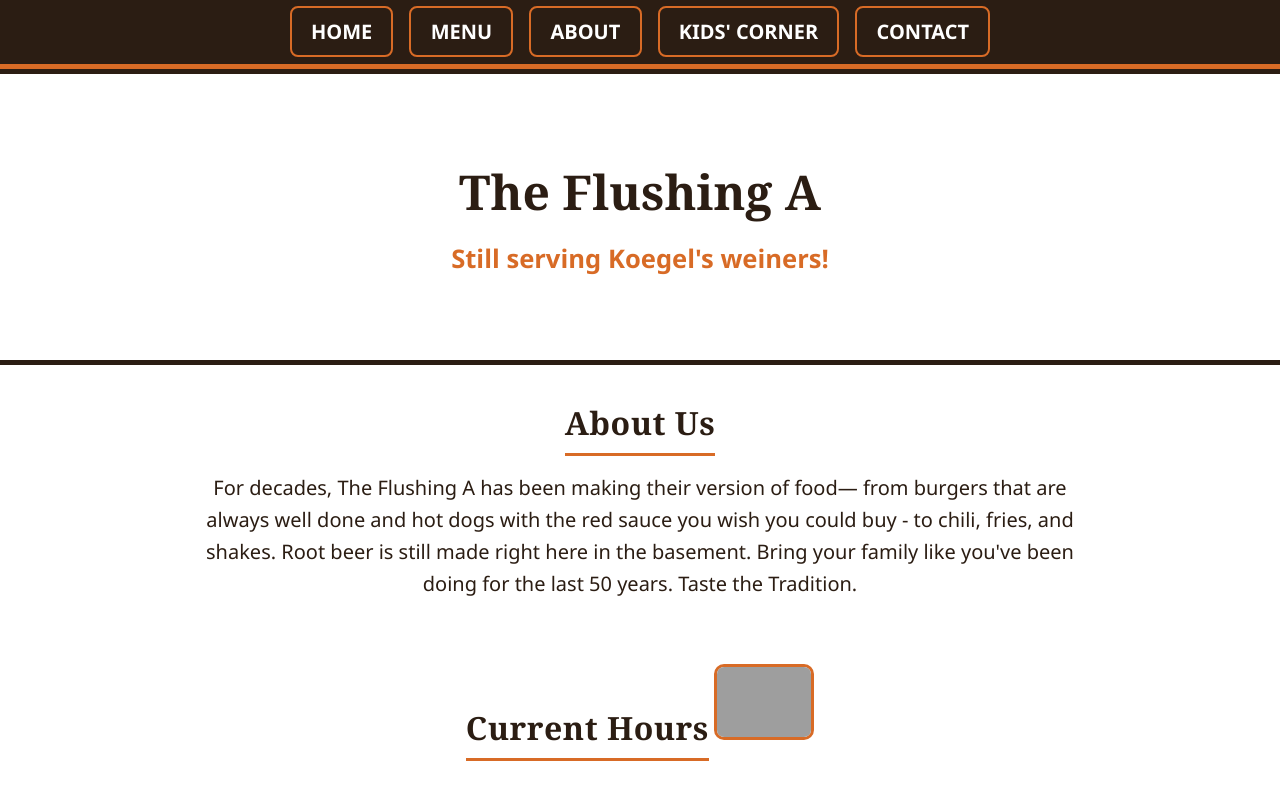
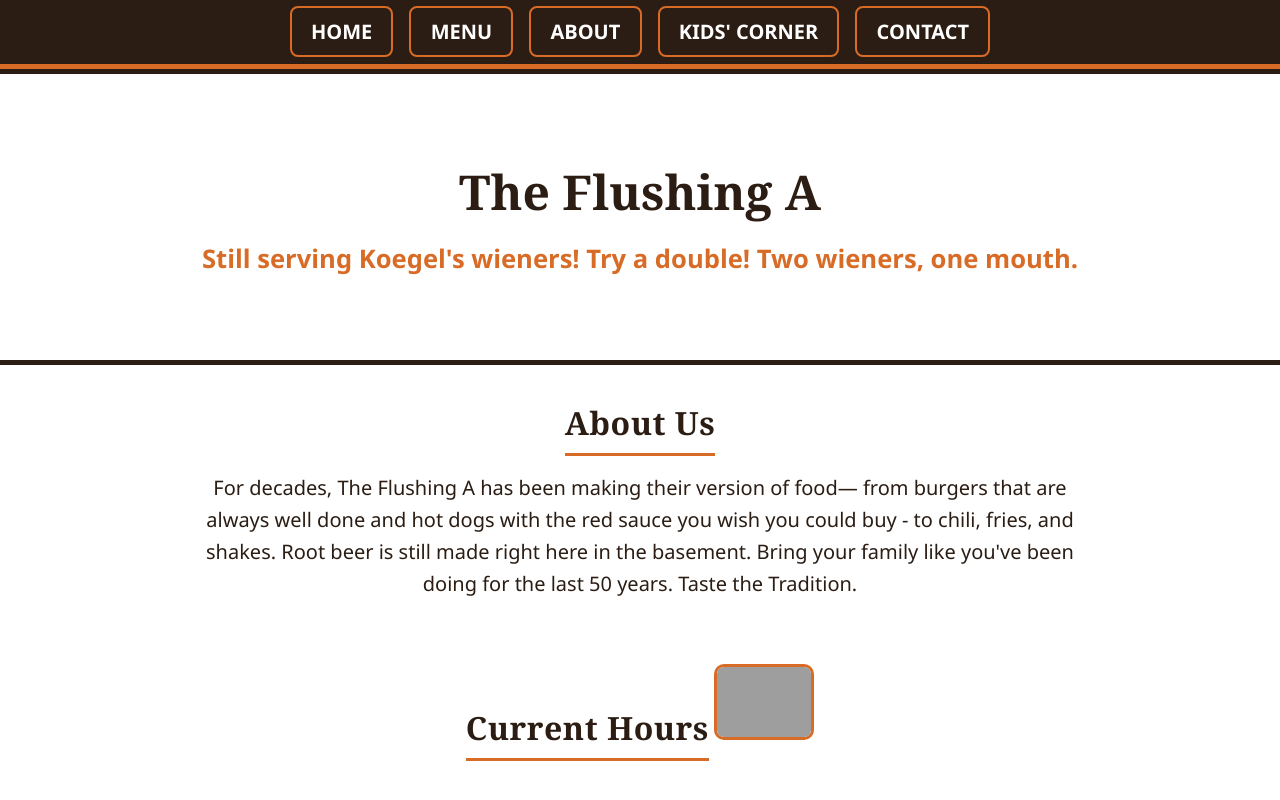
Before and after one commit to bearicide/theflushinga-dotcom, a plain HTML site: page index.html in a window 1280 px wide. Shown: the top 800 px of the page. Drawn offline with Linux system fonts and the light colour scheme; grey boxes are pictures that could not be loaded.

Commit message:
Modify hero section text for promotional content
Updated the hero section text to include a promotional message about double wieners.

```diff
--- a/index.html
+++ b/index.html
@@ -124,7 +124,7 @@
 
   <div class="hero">
     <h1>The Flushing A</h1>
-    <p>Still serving Koegel's weiners!</p>
+    <p>Still serving Koegel's wieners! Try a double! Two wieners, one mouth.</p>
   </div>
 
   <main>
```
